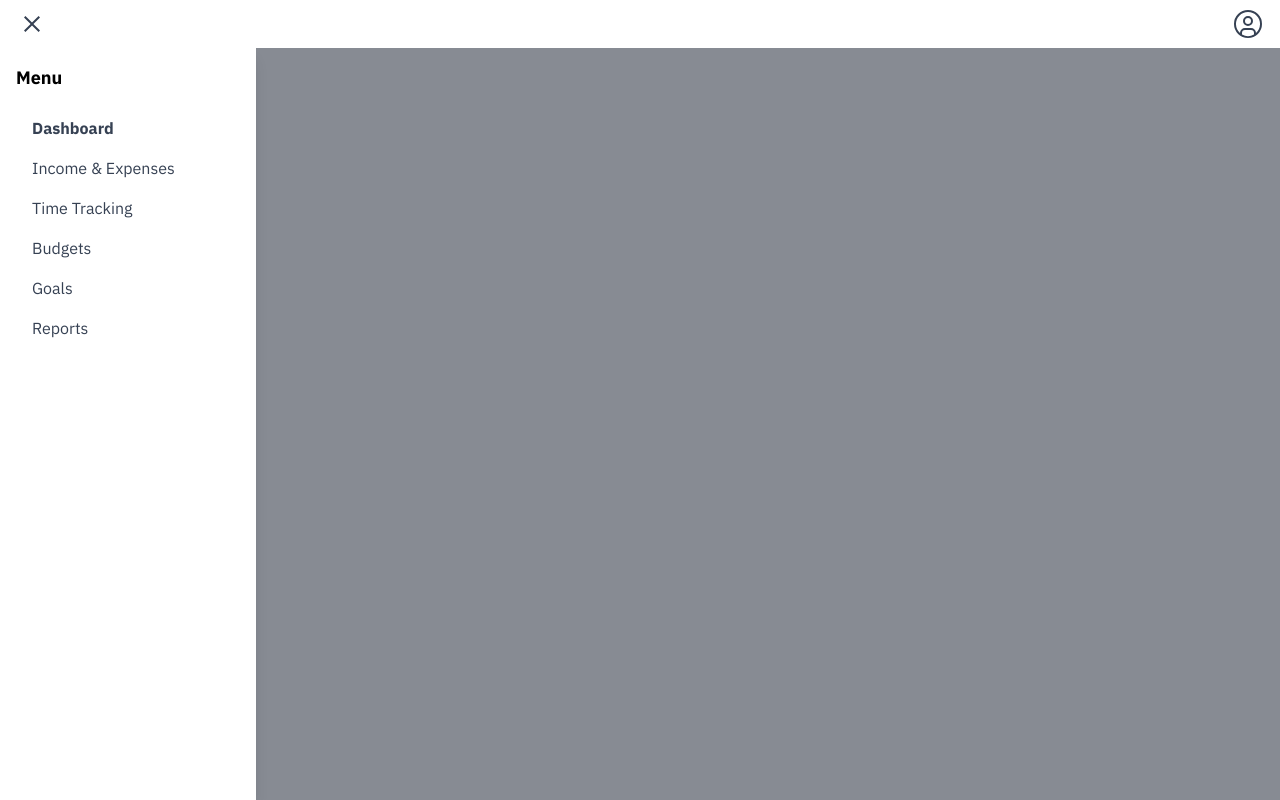
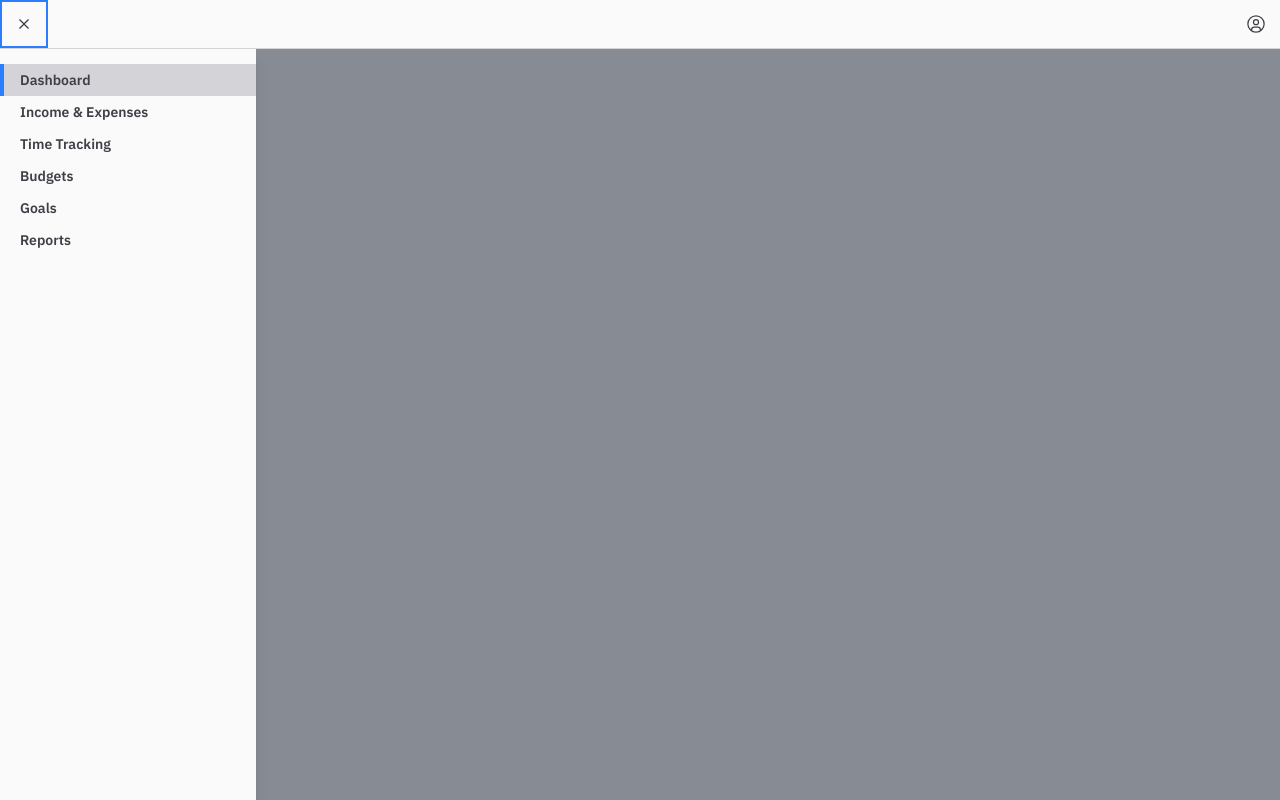
Before and after one commit to vberkoz/fintime, a React (Vite) app: page / in a window 1280 px wide. Both pictures are taken after a click on the button 32 px from the left and 24 px from the top of the page. Built offline with nearby package versions, Linux system fonts and the light colour scheme.

Commit message:
apply carbon styles for ui shell

```diff
--- a/src/components/TopNavBar.tsx
+++ b/src/components/TopNavBar.tsx
@@ -13,10 +13,16 @@ export default function TopNavBar() {
   const [isRightPanelOpen, setIsRightPanelOpen] = useState(false);
   const [isLeftPanelOpen, setIsLeftPanelOpen] = useState(false);
 
-  const openSidebar = () => setIsRightPanelOpen(!isRightPanelOpen);
-  const closeSidebar = () => setIsRightPanelOpen(false);
+  const openRightSidebar = () => {
+    setIsRightPanelOpen(!isRightPanelOpen);
+    setIsLeftPanelOpen(false);
+  }
+  const closeRightSidebar = () => setIsRightPanelOpen(false);
 
-  const openLeftSidebar = () => setIsLeftPanelOpen(!isLeftPanelOpen);
+  const openLeftSidebar = () => {
+    setIsLeftPanelOpen(!isLeftPanelOpen);
+    setIsRightPanelOpen(false)
+  }
   const closeLeftSidebar = () => setIsLeftPanelOpen(false);
 
   // Define menu items for left and right panels using 'to' instead of 'href'
@@ -39,21 +45,21 @@ export default function TopNavBar() {
     <div>
       {/* Top Navigation Bar */}
       <nav
-        className="bg-white py-2 px-4 flex items-center justify-between z-50"
+        className="bg-zinc-50 border-b border-zinc-300 flex items-center justify-between z-50"
         style={{ position: "relative", zIndex: 100 }}
       >
         {/* Left Sidebar Open Button */}
         <button
           onClick={openLeftSidebar}
-          className="flex items-center space-x-2 text-gray-700 hover:text-blue-600 focus:outline-none"
+          className="flex items-center p-3.5 text-zinc-700 hover:bg-zinc-200 active:bg-zinc-300 focus:outline-2 focus:-outline-offset-2 focus:outline-blue-500"
         >
           {isLeftPanelOpen ? <Close /> : <OpenPanelLeft />}
         </button>
 
         {/* Profile Icon / Right Sidebar Open Button */}
         <button
-          onClick={openSidebar}
-          className="flex items-center space-x-2 text-gray-700 hover:text-blue-600 focus:outline-none"
+          onClick={openRightSidebar}
+          className="flex items-center p-3.5 text-zinc-700 hover:bg-zinc-200 active:bg-zinc-300 focus:outline-2 focus:-outline-offset-2 focus:outline-blue-500"
         >
           {isRightPanelOpen ? <Close /> : <UserAvatar />}
         </button>
@@ -68,7 +74,7 @@ export default function TopNavBar() {
             zIndex: 40,
           }}
           onClick={() => {
-            if (isRightPanelOpen) closeSidebar();
+            if (isRightPanelOpen) closeRightSidebar();
             if (isLeftPanelOpen) closeLeftSidebar();
           }}
         ></div>
@@ -77,57 +83,51 @@ export default function TopNavBar() {
       {/* Left Sidebar Content */}
       {isLeftPanelOpen && (
         <aside
-          className="fixed top-[48px] left-0 bottom-0 w-64 bg-white shadow-lg z-50 transform transition-transform duration-300"
+          className="fixed top-[48px] left-0 bottom-0 w-64 bg-zinc-50 shadow-lg z-50 transform transition-transform duration-300"
           style={{
             transform: isLeftPanelOpen ? "translateX(0)" : "translateX(-100%)",
           }}
         >
-          <div className="p-4 space-y-4">
-            <h2 className="text-lg font-bold">Menu</h2>
-            <ul>
+          <ul className="pt-4">
             {leftPanelItems.map((item, index) => (
               <li key={index}>
                 <Link
                   to={item.to} // Use 'to' instead of 'href'
                   onClick={closeLeftSidebar} // Close the left panel on click
-                    className="block px-4 py-2 text-gray-700 hover:bg-gray-100 rounded [&.active]:font-bold"
+                  className="block px-4 py-1.5 border-transparent border-l-4 text-sm font-semibold text-zinc-700 hover:bg-zinc-200 [&.active]:bg-zinc-300 [&.active]:border-blue-500 focus:outline-2 focus:-outline-offset-2 focus:outline-blue-500"
                 >
                   {item.label}
                 </Link>
               </li>
             ))}
           </ul>
-          </div>
         </aside>
       )}
 
       {/* Right Sidebar Content */}
       {isRightPanelOpen && (
         <aside
-          className="fixed top-[48px] right-0 bottom-0 w-64 bg-white shadow-lg z-50 transform transition-transform duration-300"
+          className="fixed top-[48px] right-0 bottom-0 w-64 bg-zinc-50 shadow-lg z-50 transform transition-transform duration-300"
           style={{
             transform: isRightPanelOpen ? "translateX(0)" : "translateX(100%)",
           }}
         >
-          <div className="p-4 space-y-4">
-            <h2 className="text-lg font-bold">Profile</h2>
-            <ul>
+          <ul className="pt-4">
             {rightPanelItems.map((item, index) => (
               <li key={index}>
                 <Link
                   to={item.to} // Use 'to' instead of 'href'
-                    onClick={closeSidebar} // Close the right panel on click
-                    className={`block px-4 py-2 ${item.label === "Logout"
+                  onClick={closeRightSidebar} // Close the right panel on click
+                  className={`block px-4 py-1.5 border-transparent border-l-4 text-sm font-semibold ${item.label === "Logout"
                     ? "text-red-500"
-                      : "text-gray-700"
-                      } hover:bg-gray-100 rounded [&.active]:font-bold`}
+                    : "text-zinc-700"
+                    } hover:bg-zinc-200 [&.active]:bg-zinc-300 [&.active]:border-blue-500 focus:outline-2 focus:-outline-offset-2 focus:outline-blue-500`}
                 >
                   {item.label}
                 </Link>
               </li>
             ))}
           </ul>
-          </div>
         </aside>
       )}
     </div>
--- a/src/components/icon/Close.tsx
+++ b/src/components/icon/Close.tsx
@@ -1,6 +1,6 @@
 const Close = () => {
   return (
-    <svg focusable="false" preserveAspectRatio="xMidYMid meet" fill="currentColor" width="32" height="32" viewBox="0 0 32 32" aria-hidden="true" xmlns="http://www.w3.org/2000/svg"><path d="M17.4141 16L24 9.4141 22.5859 8 16 14.5859 9.4143 8 8 9.4141 14.5859 16 8 22.5859 9.4143 24 16 17.4141 22.5859 24 24 22.5859 17.4141 16z"></path><title>Close</title></svg>
+    <svg focusable="false" preserveAspectRatio="xMidYMid meet" fill="currentColor" width="20" height="20" viewBox="0 0 32 32" aria-hidden="true" xmlns="http://www.w3.org/2000/svg"><path d="M17.4141 16L24 9.4141 22.5859 8 16 14.5859 9.4143 8 8 9.4141 14.5859 16 8 22.5859 9.4143 24 16 17.4141 22.5859 24 24 22.5859 17.4141 16z"></path><title>Close</title></svg>
   );
 };
 
--- a/src/components/icon/OpenPanelLeft.tsx
+++ b/src/components/icon/OpenPanelLeft.tsx
@@ -1,6 +1,6 @@
 const OpenPanelLeft = () => {
   return (
-    <svg focusable="false" preserveAspectRatio="xMidYMid meet" fill="currentColor" width="32" height="32" viewBox="0 0 32 32" aria-hidden="true" xmlns="http://www.w3.org/2000/svg"><path d="M28,4H4A2,2,0,0,0,2,6V26a2,2,0,0,0,2,2H28a2,2,0,0,0,2-2V6A2,2,0,0,0,28,4ZM4,6h6V26H4ZM28,26H12V6H28Z"></path><title>Open panel left</title></svg>
+    <svg focusable="false" preserveAspectRatio="xMidYMid meet" fill="currentColor" width="20" height="20" viewBox="0 0 32 32" aria-hidden="true" xmlns="http://www.w3.org/2000/svg"><path d="M28,4H4A2,2,0,0,0,2,6V26a2,2,0,0,0,2,2H28a2,2,0,0,0,2-2V6A2,2,0,0,0,28,4ZM4,6h6V26H4ZM28,26H12V6H28Z"></path><title>Open panel left</title></svg>
   );
 };
 
--- a/src/components/icon/UserAvatar.tsx
+++ b/src/components/icon/UserAvatar.tsx
@@ -1,6 +1,6 @@
 const UserAvatar = () => {
   return (
-    <svg focusable="false" preserveAspectRatio="xMidYMid meet" fill="currentColor" width="32" height="32" viewBox="0 0 32 32" aria-hidden="true" xmlns="http://www.w3.org/2000/svg"><path d="M16,8a5,5,0,1,0,5,5A5,5,0,0,0,16,8Zm0,8a3,3,0,1,1,3-3A3.0034,3.0034,0,0,1,16,16Z"></path><path d="M16,2A14,14,0,1,0,30,16,14.0158,14.0158,0,0,0,16,2ZM10,26.3765V25a3.0033,3.0033,0,0,1,3-3h6a3.0033,3.0033,0,0,1,3,3v1.3765a11.8989,11.8989,0,0,1-12,0Zm13.9925-1.4507A5.0016,5.0016,0,0,0,19,20H13a5.0016,5.0016,0,0,0-4.9925,4.9258,12,12,0,1,1,15.985,0Z"></path><title>User avatar</title></svg>
+    <svg focusable="false" preserveAspectRatio="xMidYMid meet" fill="currentColor" width="20" height="20" viewBox="0 0 32 32" aria-hidden="true" xmlns="http://www.w3.org/2000/svg"><path d="M16,8a5,5,0,1,0,5,5A5,5,0,0,0,16,8Zm0,8a3,3,0,1,1,3-3A3.0034,3.0034,0,0,1,16,16Z"></path><path d="M16,2A14,14,0,1,0,30,16,14.0158,14.0158,0,0,0,16,2ZM10,26.3765V25a3.0033,3.0033,0,0,1,3-3h6a3.0033,3.0033,0,0,1,3,3v1.3765a11.8989,11.8989,0,0,1-12,0Zm13.9925-1.4507A5.0016,5.0016,0,0,0,19,20H13a5.0016,5.0016,0,0,0-4.9925,4.9258,12,12,0,1,1,15.985,0Z"></path><title>User avatar</title></svg>
   );
 };
 
```
Lines whose indentation alone changed are shown as unchanged.
